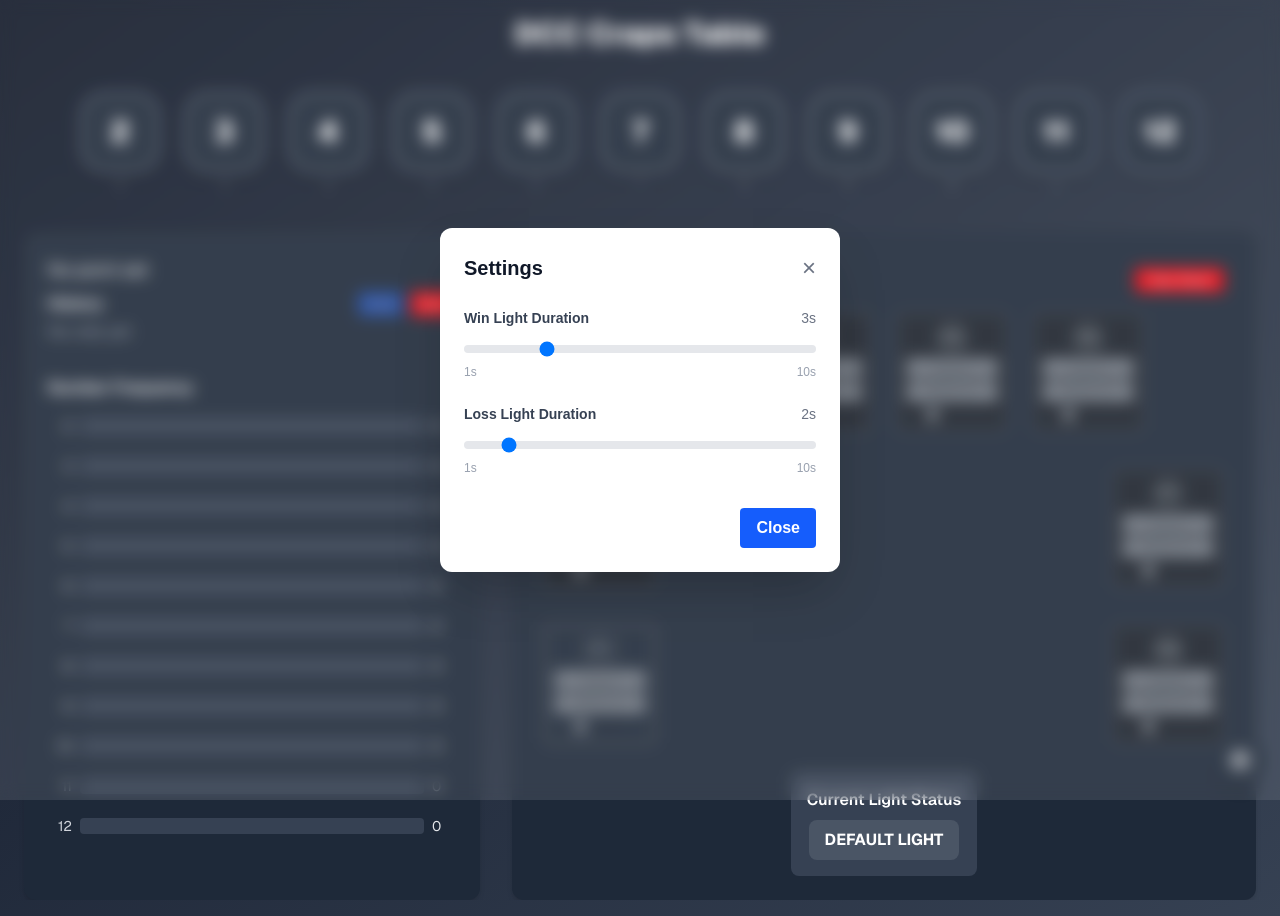
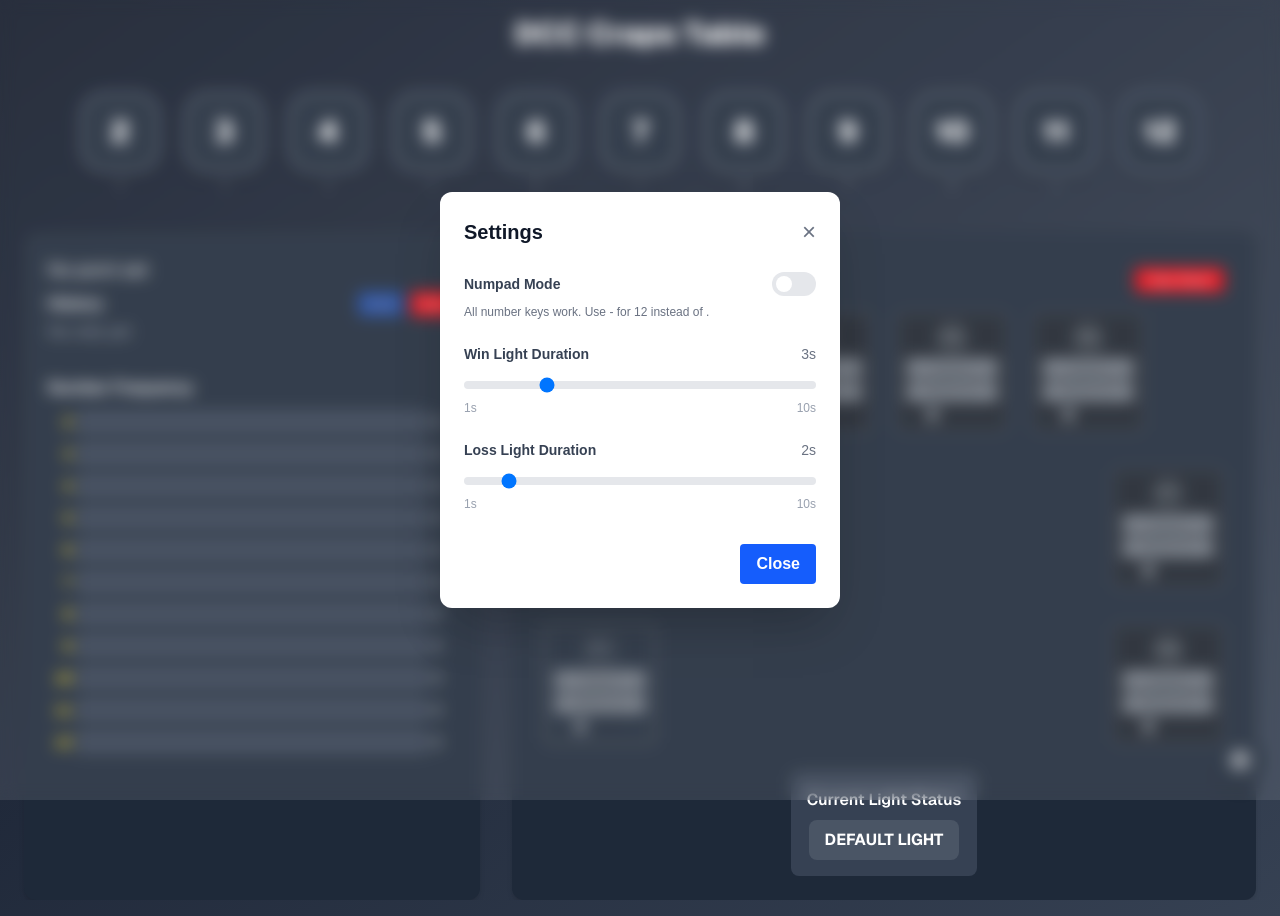
Before and after one commit to olsen-adam/dcc-craps-lights, a Next.js app: page / in a window 1280 px wide. Both pictures are taken after a click on the button "Settings". Built offline with nearby package versions, Linux system fonts and the light colour scheme.

Commit message:
updated player light logic

```diff
--- a/src/app/components/SettingsModal.tsx
+++ b/src/app/components/SettingsModal.tsx
@@ -5,8 +5,10 @@ interface SettingsModalProps {
   onClose: () => void;
   winDuration: number;
   lossDuration: number;
+  numpadMode: boolean;
   onWinDurationChange: (duration: number) => void;
   onLossDurationChange: (duration: number) => void;
+  onNumpadModeChange: (enabled: boolean) => void;
 }
 
 const SettingsModal: React.FC<SettingsModalProps> = ({
@@ -14,8 +16,10 @@ const SettingsModal: React.FC<SettingsModalProps> = ({
   onClose,
   winDuration,
   lossDuration,
+  numpadMode,
   onWinDurationChange,
-  onLossDurationChange
+  onLossDurationChange,
+  onNumpadModeChange
 }) => {
   if (!open) return null;
 
@@ -33,6 +37,34 @@ const SettingsModal: React.FC<SettingsModalProps> = ({
         </div>
 
         <div className="space-y-6">
+          {/* Numpad Mode Toggle */}
+          <div>
+            <div className="flex justify-between items-center mb-2">
+              <label className="text-sm font-semibold text-gray-700">Numpad Mode</label>
+              <div className="flex items-center">
+                <button
+                  type="button"
+                  className={`relative inline-flex h-6 w-11 items-center rounded-full transition-colors focus:outline-none focus:ring-2 focus:ring-blue-500 focus:ring-offset-2 ${
+                    numpadMode ? 'bg-blue-600' : 'bg-gray-200'
+                  }`}
+                  onClick={() => onNumpadModeChange(!numpadMode)}
+                >
+                  <span
+                    className={`inline-block h-4 w-4 transform rounded-full bg-white transition-transform ${
+                      numpadMode ? 'translate-x-6' : 'translate-x-1'
+                    }`}
+                  />
+                </button>
+              </div>
+            </div>
+            <p className="text-xs text-gray-500">
+              {numpadMode
+                ? "Only numpad keys are active. Use 0 for 10, 1 for 11, and . for 12."
+                : "All number keys work. Use - for 12 instead of ."
+              }
+            </p>
+          </div>
+
           {/* Win Light Duration */}
           <div>
             <div className="flex justify-between items-center mb-2">
--- a/src/app/page.tsx
+++ b/src/app/page.tsx
@@ -9,11 +9,11 @@ const POINT_NUMBERS = [4, 5, 6, 8, 9, 10];
 const ALL_NUMBERS = Array.from({ length: 11 }, (_, i) => i + 2);
 
 // Key mapping for numbers
-const getKeyForNumber = (num: number): string => {
+const getKeyForNumber = (num: number, numpadMode: boolean): string => {
   if (num >= 2 && num <= 9) return String(num);
   if (num === 10) return '0';
   if (num === 11) return '1';
-  if (num === 12) return '.';
+  if (num === 12) return numpadMode ? '.' : '-';
   return '';
 };
 
@@ -36,7 +36,8 @@ export default function Home() {
     hitCounts: { [key: number]: number };
     winLoss: null | 'win' | 'loss';
     shouldSwitchPlayer: boolean;
-    currentLight: 'default' | 'win' | 'loss';
+    currentLight: 'default' | 'win' | 'loss' | 'player';
+    currentPlayerLight: number | null;
   };
   const [previousState, setPreviousState] = useState<GameState | null>(null);
 
@@ -76,9 +77,11 @@ export default function Home() {
   const [settingsOpen, setSettingsOpen] = useState<boolean>(false);
   const [winLightDuration, setWinLightDuration] = useState<number>(3);
   const [lossLightDuration, setLossLightDuration] = useState<number>(2);
+  const [numpadMode, setNumpadMode] = useState<boolean>(false);
 
   // Light status state
-  const [currentLight, setCurrentLight] = useState<'default' | 'win' | 'loss'>('default');
+  const [currentLight, setCurrentLight] = useState<'default' | 'win' | 'loss' | 'player'>('default');
+  const [currentPlayerLight, setCurrentPlayerLight] = useState<number | null>(null);
 
   // State for keyboard press animation
   const [keyPressed, setKeyPressed] = useState<number | null>(null);
@@ -91,7 +94,8 @@ export default function Home() {
       hitCounts: { ...hitCounts },
       winLoss,
       shouldSwitchPlayer,
-      currentLight
+      currentLight,
+      currentPlayerLight
     };
     setPreviousState(currentState);
   };
@@ -106,6 +110,7 @@ export default function Home() {
     setWinLoss(previousState.winLoss);
     setShouldSwitchPlayer(previousState.shouldSwitchPlayer);
     setCurrentLight(previousState.currentLight);
+    setCurrentPlayerLight(previousState.currentPlayerLight);
 
     // Clear the previous state after undoing
     setPreviousState(null);
@@ -239,14 +244,40 @@ export default function Home() {
       const code = event.code;
       let targetNumber: number | null = null;
 
-      // Handle both regular number keys and numpad keys
+      if (numpadMode) {
+        // Numpad mode: only allow numpad keys
+        if (code === 'Numpad2') {
+          targetNumber = 2;
+        } else if (code === 'Numpad3') {
+          targetNumber = 3;
+        } else if (code === 'Numpad4') {
+          targetNumber = 4;
+        } else if (code === 'Numpad5') {
+          targetNumber = 5;
+        } else if (code === 'Numpad6') {
+          targetNumber = 6;
+        } else if (code === 'Numpad7') {
+          targetNumber = 7;
+        } else if (code === 'Numpad8') {
+          targetNumber = 8;
+        } else if (code === 'Numpad9') {
+          targetNumber = 9;
+        } else if (code === 'Numpad0') {
+          targetNumber = 10;
+        } else if (code === 'Numpad1') {
+          targetNumber = 11;
+        } else if (code === 'NumpadDecimal') {
+          targetNumber = 12;
+        }
+      } else {
+        // Regular mode: allow both regular number keys and numpad keys
         if (key >= '2' && key <= '9') {
           targetNumber = parseInt(key);
         } else if (key === '0' || code === 'Numpad0') {
           targetNumber = 10;
         } else if (key === '1' || code === 'Numpad1') {
           targetNumber = 11;
-      } else if (key === '.' || code === 'NumpadDecimal') {
+        } else if (key === '-' || code === 'NumpadDecimal') {
           targetNumber = 12;
         } else if (code === 'Numpad2') {
           targetNumber = 2;
@@ -265,6 +296,7 @@ export default function Home() {
         } else if (code === 'Numpad9') {
           targetNumber = 9;
         }
+      }
 
       if (targetNumber) {
         // Trigger visual feedback
@@ -277,7 +309,7 @@ export default function Home() {
 
     window.addEventListener('keydown', handleKeyPress);
     return () => window.removeEventListener('keydown', handleKeyPress);
-  }, [buyInModal.open, settingsOpen, point]);
+  }, [buyInModal.open, settingsOpen, point, numpadMode]);
 
   // Helper to advance shooter to next enabled player
   const advanceShooter = () => {
@@ -290,12 +322,35 @@ export default function Home() {
     triggerPlayerChange(players[nextIdx].id);
     setShooter(players[nextIdx].id);
     setShouldSwitchPlayer(false);
+
+    // Set light states for player change
+    setCurrentLight('player');
+    setCurrentPlayerLight(players[nextIdx].id);
+
+    // Return to default after a short delay
+    setTimeout(() => {
+      setCurrentLight('default');
+      setCurrentPlayerLight(null);
+      triggerLight('default');
+    }, 2000);
   };
 
   // Manual shooter selection
   const handleShooterSelect = (id: number) => {
     setShooter(id);
     setShouldSwitchPlayer(false);
+
+    // Trigger player change light
+    setCurrentLight('player');
+    setCurrentPlayerLight(id);
+    triggerPlayerChange(id);
+
+    // Return to default after a short delay
+    setTimeout(() => {
+      setCurrentLight('default');
+      setCurrentPlayerLight(null);
+      triggerLight('default');
+    }, 2000);
   };
 
   const handlePlayerChange = (id: number, field: 'name' | 'buyIn' | 'enabled', value: string | boolean) => {
@@ -342,7 +397,7 @@ export default function Home() {
                       {num}
                     </button>
                     <div className="text-xs text-gray-500 mt-1 font-mono">
-                      {getKeyForNumber(num)}
+                      {getKeyForNumber(num, numpadMode)}
                     </div>
                   </div>
                 );
@@ -412,11 +467,11 @@ export default function Home() {
               <div className="text-white text-base mb-2 font-semibold">Number Frequency</div>
               <div className="flex flex-col gap-1">
                 {ALL_NUMBERS.map((num) => (
-                  <div key={num} className="flex items-center gap-2 h-9">
-                    <span className="w-6 text-right text-sm text-gray-300">{num}</span>
-                    <div className="flex-1 h-4 bg-gray-700 rounded">
+                  <div key={num} className="flex items-center gap-1 h-7">
+                    <span className="w-6 text-right text-sm text-yellow-300 font-bold font-mono">{num}</span>
+                    <div className="flex-1 h-6 bg-gray-700 rounded">
                       <div
-                        className="h-4 rounded bg-green-400 transition-all"
+                        className="h-6 rounded bg-green-400 transition-all"
                         style={{ width: `${maxHits ? (hitCounts[num] / maxHits) * 100 : 0}%` }}
                       ></div>
                     </div>
@@ -512,10 +567,12 @@ export default function Home() {
                   <div className={`px-4 py-2 rounded-lg font-bold text-white ${
                     currentLight === 'win' ? 'bg-green-600' :
                     currentLight === 'loss' ? 'bg-red-600' :
+                    currentLight === 'player' ? 'bg-blue-600' :
                     'bg-gray-600'
                   }`}>
                     {currentLight === 'win' ? 'WIN LIGHT' :
                      currentLight === 'loss' ? 'LOSS LIGHT' :
+                     currentLight === 'player' ? `PLAYER ${currentPlayerLight} LIGHT` :
                      'DEFAULT LIGHT'}
                   </div>
                 </div>
@@ -553,8 +610,10 @@ export default function Home() {
         onClose={() => setSettingsOpen(false)}
         winDuration={winLightDuration}
         lossDuration={lossLightDuration}
+        numpadMode={numpadMode}
         onWinDurationChange={setWinLightDuration}
         onLossDurationChange={setLossLightDuration}
+        onNumpadModeChange={setNumpadMode}
       />
     </>
   );
```
Lines whose indentation alone changed are shown as unchanged.
